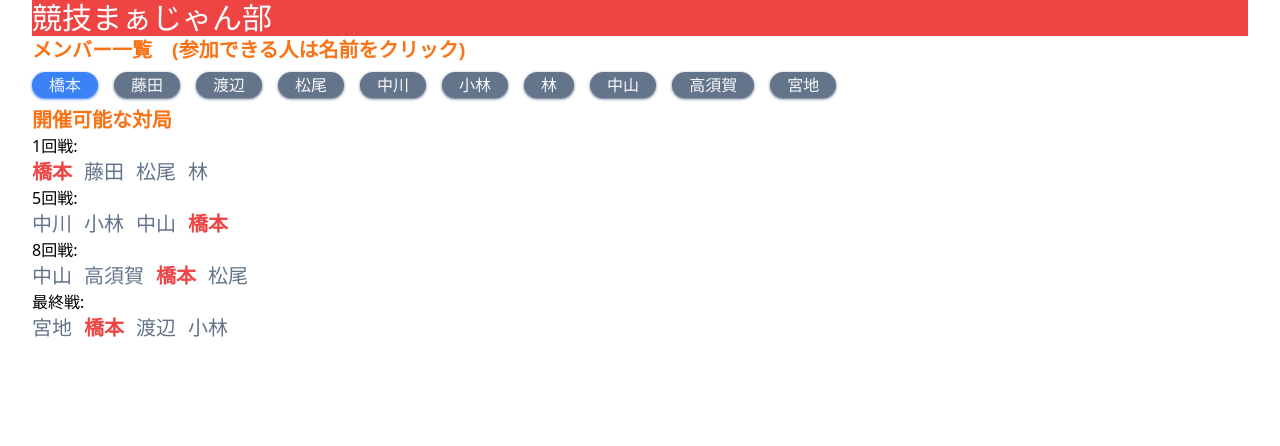
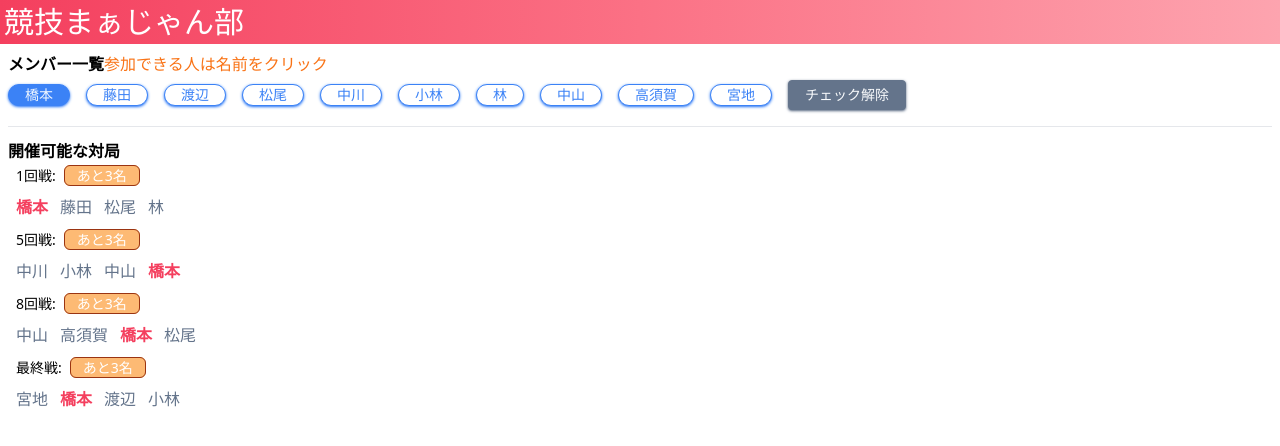
Before and after one commit to mitsumatsuo/mahjong, a Next.js app: page / in a window 1280 px wide. Both pictures are taken after a click on the element "橋本". Shown: the top 446 px of the page. Built offline with nearby package versions, Linux system fonts and the light colour scheme.

Commit message:
add more feature

```diff
--- a/pages/index.tsx
+++ b/pages/index.tsx
@@ -1,7 +1,6 @@
 import type { NextPage } from "next";
 import Head from "next/head";
 import { useEffect, useState } from "react";
-import styles from "../styles/Home.module.css";
 
 type User = {
   id: number;
@@ -28,6 +27,20 @@ const removeDup = (value: Match[]): Match[] => {
   ret.sort((a, b) => (a.id < b.id ? -1 : 1));
 
   return ret;
+};
+
+const countAvailableMemberCount = (
+  users: User[],
+  targetMembers: string[]
+): number => {
+  let n = 0;
+  targetMembers.forEach((mem) => {
+    const found = users.find((user) => user.name === mem);
+    if (found && found.checked) {
+      n++;
+    }
+  });
+  return n;
 };
 
 const defaultUsers: User[] = [
@@ -61,6 +74,17 @@ const title = "競技まぁじゃん部";
 const Home: NextPage = () => {
   const [users, setUsers] = useState(defaultUsers);
   const [filteredMatches, setFilteredMatches] = useState(matches);
+
+  const clickClearEventHandler = () => {
+    setUsers((s) => {
+      return s.map((ss) => {
+        return {
+          ...ss,
+          checked: false,
+        };
+      });
+    });
+  };
   const clickEventHandler = (e: User) => {
     e.checked = !e.checked;
     setUsers((old) => [
@@ -82,7 +106,7 @@ const Home: NextPage = () => {
   }, [users, setFilteredMatches]);
 
   return (
-    <div className={styles.container}>
+    <div className="">
       <Head>
         <title>Create Next App</title>
         <meta name="description" content="Generated by create next app" />
@@ -90,9 +114,17 @@ const Home: NextPage = () => {
       </Head>
 
       <main>
-        <h1 className="text-3xl bg-red-500 text-white">{title}</h1>
-        <div className="font-bold text-orange-500 text-xl">メンバー一覧　(参加できる人は名前をクリック)</div>
-        <div className="flex space-x-4">
+        <h1 className="text-3xl bg-gradient-to-r from-rose-500 via-rose-400 to-rose-300 text-white p-1">
+          {title}
+        </h1>
+        <div className="p-2">
+          <div className="">
+            <span className="font-bold text-black text-base">メンバー一覧</span>
+            <span className="font-thin text-orange-500 text-base">
+              　参加できる人は名前をクリック
+            </span>
+          </div>
+          <div className="flex space-x-4 text-sm items-center">
             {users.map((user) => {
               return user.checked ? (
                 <div
@@ -105,30 +137,69 @@ const Home: NextPage = () => {
               ) : (
                 <div
                   key={user.id}
-                className="bg-slate-500 text-slate-50 text-center whitespace-nowrap px-4 my-2 rounded-full border border-slate-500 select-none cursor-pointer shadow shadow-slate-500"
+                  className="bg-white text-blue-500 text-center whitespace-nowrap px-4 my-2 rounded-full border border-blue-500 select-none cursor-pointer shadow shadow-blue-500"
                   onClick={() => clickEventHandler(user)}
                 >
                   {user.name}
                 </div>
               );
             })}
+            <div
+              className="bg-slate-500 text-slate-50 text-center whitespace-nowrap px-4 py-1  rounded border border-slate-500 select-none cursor-pointer shadow shadow-slate-500 uppercase"
+              onClick={() => clickClearEventHandler()}
+            >
+              チェック解除
             </div>
-        <div className="font-bold text-orange-500 text-xl">開催可能な対局</div>
+          </div>
+          <hr className="my-3" />
+          <div className="font-bold text-black text-base">開催可能な対局</div>
+          <div className="w-1/2 grid grid-cols-2 grid-rows-5 grid-flow-col-dense">
             {filteredMatches.map((match) => {
+              const numOfAvailable = countAvailableMemberCount(
+                users,
+                match.users
+              );
               return (
                 <div key={match.id} className="">
-              <span>{match.name}:</span>
-              <div className="flex space-x-3">
+                  <span className="p-2 text-black text-sm">{match.name}:</span>
+                  {numOfAvailable === 4 ? (
+                    <span className="px-3 border rounded-md bg-blue-400 text-white border-blue-800 text-sm">
+                      開催する
+                    </span>
+                  ) : numOfAvailable === 3 ? (
+                    <span className="px-3 border rounded-md bg-orange-600 text-white border-orange-800 text-sm">
+                      あと{4 - numOfAvailable}名
+                    </span>
+                  ) : numOfAvailable === 2 ? (
+                    <span className="px-3 border rounded-md bg-orange-500 text-white border-orange-800 text-sm">
+                      あと{4 - numOfAvailable}名
+                    </span>
+                  ) : (
+                    <span className="px-3 border rounded-md bg-orange-300 text-white border-orange-800 text-sm">
+                      あと{4 - numOfAvailable}名
+                    </span>
+                  )}
+                  <div className="p-2 flex space-x-3">
                     {match.users.map((un) => {
                       let y = users.filter(
                         (user) => user.checked && user.name === un
                       );
-                  return y && y.length > 0 ? <div className="font-bold text-red-500 text-xl">{un}</div> : <div className="font-thin text-slate-500 text-xl">{un}</div>;
+                      return y && y.length > 0 ? (
+                        <div className="font-bold text-rose-500 text-base">
+                          {un}
+                        </div>
+                      ) : (
+                        <div className="font-thin text-slate-500 text-base">
+                          {un}
+                        </div>
+                      );
                     })}
                   </div>
                 </div>
               );
             })}
+          </div>
+        </div>
       </main>
     </div>
   );
```
Lines whose indentation alone changed are shown as unchanged.
